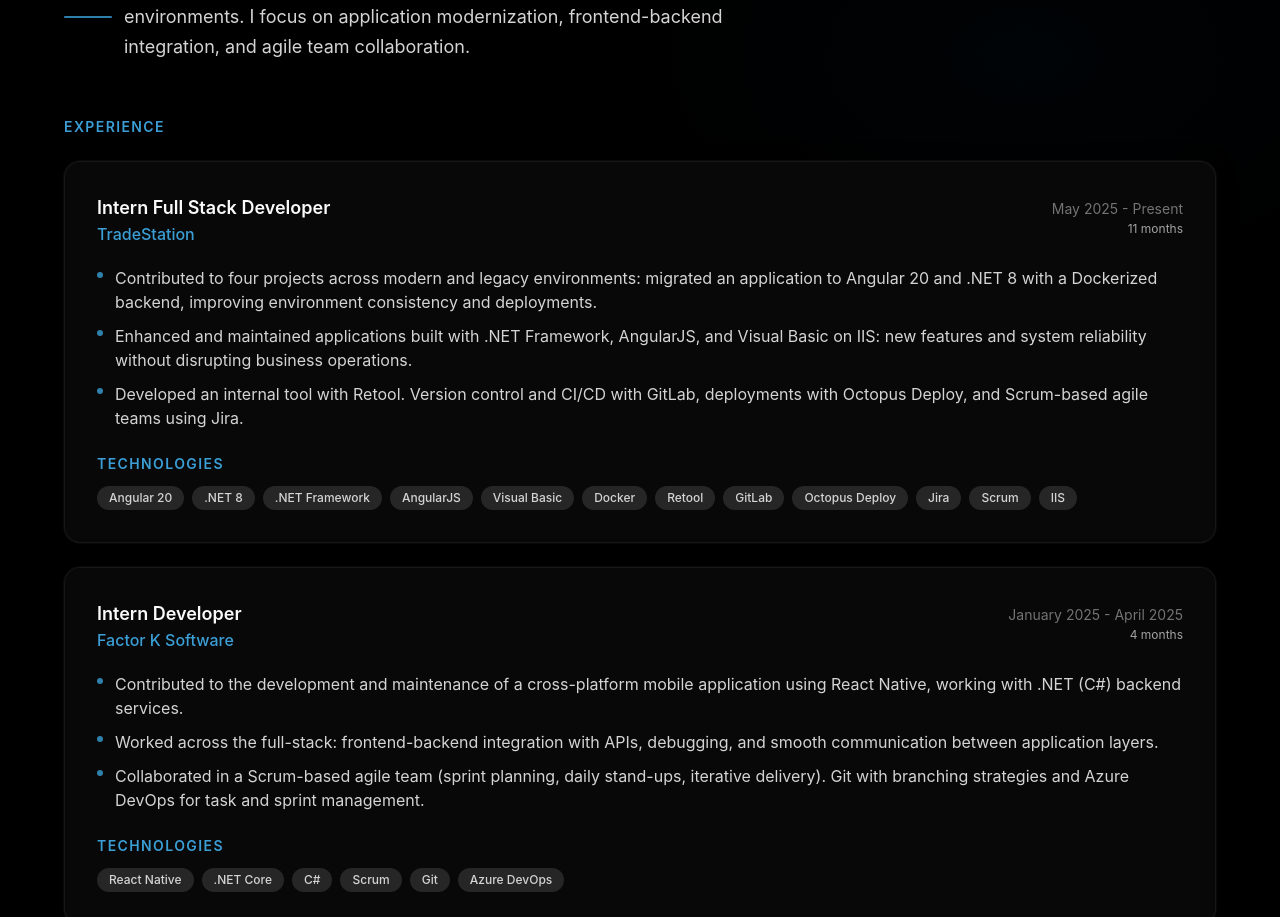
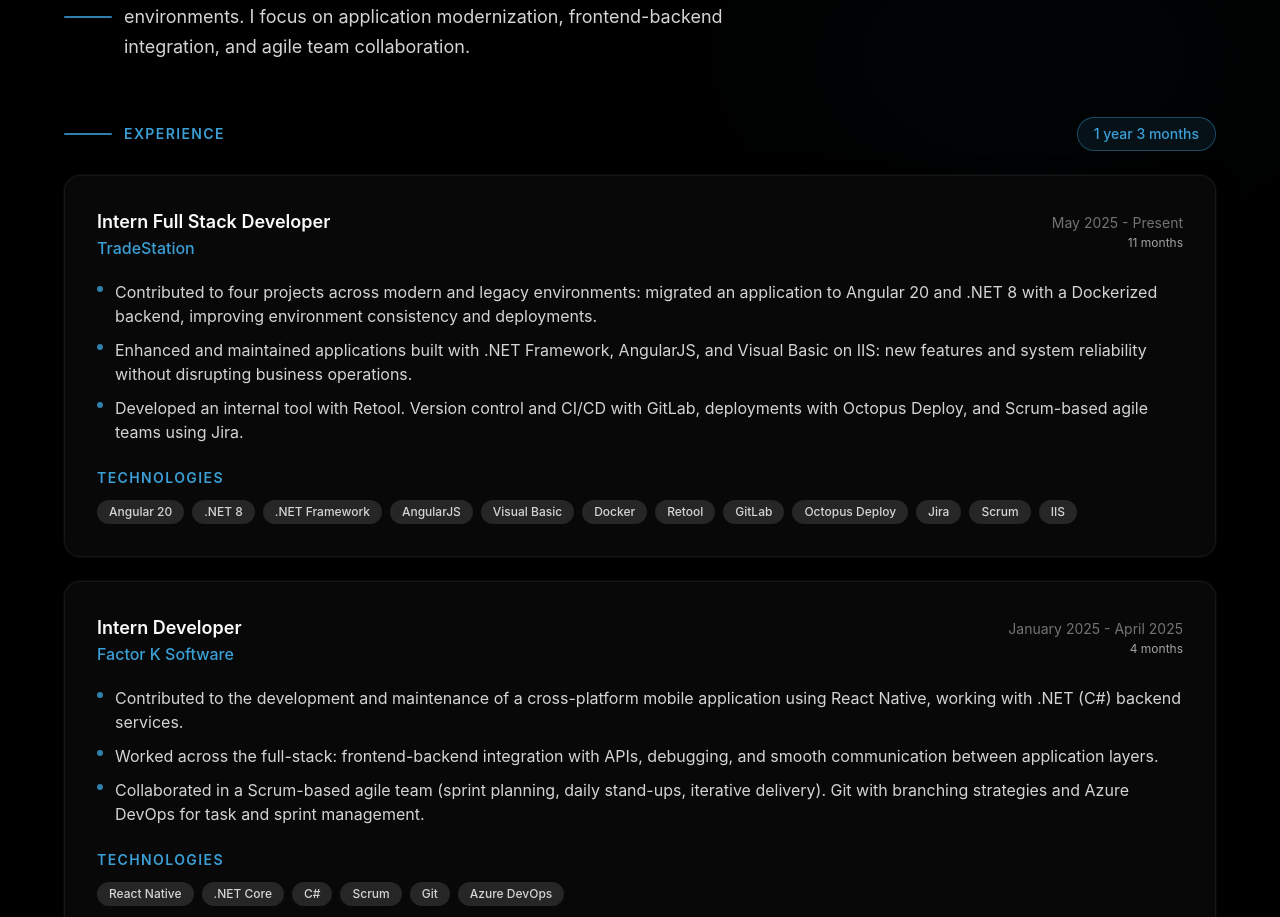
Before and after one commit to Pabloscode23/Portfolio, a React (Vite) app: page / in a window 1280 px wide. Shown: the part 987-1904 px from the top of the page. Built offline with nearby package versions, Linux system fonts and the light colour scheme; no server answers.

Commit message:
Added total experience time

```diff
--- a/src/data/experience.ts
+++ b/src/data/experience.ts
@@ -57,6 +57,16 @@
   return { years, months: remainingMonths }
 }
 
+export function getTotalDuration(): { years: number; months: number } {
+  let totalMonthsSum = 0
+  for (const item of experience) {
+    totalMonthsSum += totalMonths(item.startDate, item.endDate)
+  }
+  const years = Math.floor(totalMonthsSum / 12)
+  const months = totalMonthsSum % 12
+  return { years, months }
+}
+
 export function formatDuration(
   item: ExperienceItem,
   t: (key: string, opts?: { count?: number }) => string
@@ -74,3 +84,20 @@
   }
   return parts.join(' ')
 }
+
+export function formatTotalDuration(
+  t: (key: string, opts?: { count?: number }) => string
+): string {
+  const { years, months } = getTotalDuration()
+  const parts: string[] = []
+  if (years > 0) {
+    parts.push(years === 1 ? t('about.durationYear') : t('about.durationYears', { count: years }))
+  }
+  if (months > 0) {
+    parts.push(months === 1 ? t('about.durationMonth') : t('about.durationMonths', { count: months }))
+  }
+  if (parts.length === 0) {
+    return t('about.durationLessThanMonth')
+  }
+  return parts.join(' ')
+}
--- a/src/i18n/locales/en.json
+++ b/src/i18n/locales/en.json
@@ -41,7 +41,8 @@
     "durationMonth": "1 month",
     "durationMonths": "{{count}} months",
     "durationLessThanMonth": "< 1 month",
-    "technologies": "Technologies"
+    "technologies": "Technologies",
+    "totalExperience": "Total experience"
   },
   "technologies": {
     "title": "Technologies I use",
--- a/src/i18n/locales/es.json
+++ b/src/i18n/locales/es.json
@@ -41,7 +41,8 @@
     "durationMonth": "1 mes",
     "durationMonths": "{{count}} meses",
     "durationLessThanMonth": "< 1 mes",
-    "technologies": "Tecnologías"
+    "technologies": "Tecnologías",
+    "totalExperience": "Experiencia total"
   },
   "technologies": {
     "title": "Tecnologías que utilizo",
--- a/src/sections/About/About.tsx
+++ b/src/sections/About/About.tsx
@@ -1,5 +1,5 @@
 import { useTranslation } from 'react-i18next'
-import { experience, formatDuration } from '@/data/experience'
+import { experience, formatDuration, formatTotalDuration } from '@/data/experience'
 
 export function About() {
   const { t } = useTranslation()
@@ -38,9 +38,23 @@
           </div>
         </header>
 
-        <h3 className="text-sm font-semibold uppercase tracking-widest text-accent mb-6">
-          {t('about.subtitle')}
-        </h3>
+        <div className="mb-6 flex flex-wrap items-center justify-between gap-3">
+          <div className="flex items-center gap-3">
+            <span
+              className="h-0.5 w-12 rounded-full bg-accent/80 shrink-0"
+              aria-hidden
+            />
+            <h3 className="text-sm font-semibold uppercase tracking-widest text-accent">
+              {t('about.subtitle')}
+            </h3>
+          </div>
+          <span
+            className="rounded-full border border-accent/40 bg-accent/10 px-4 py-1.5 text-sm font-medium text-accent shrink-0"
+            aria-label={t('about.totalExperience')}
+          >
+            {formatTotalDuration(t)}
+          </span>
+        </div>
 
         <ul className="space-y-6" aria-label={t('about.subtitle')}>
           {experience.map((item) => (
```
